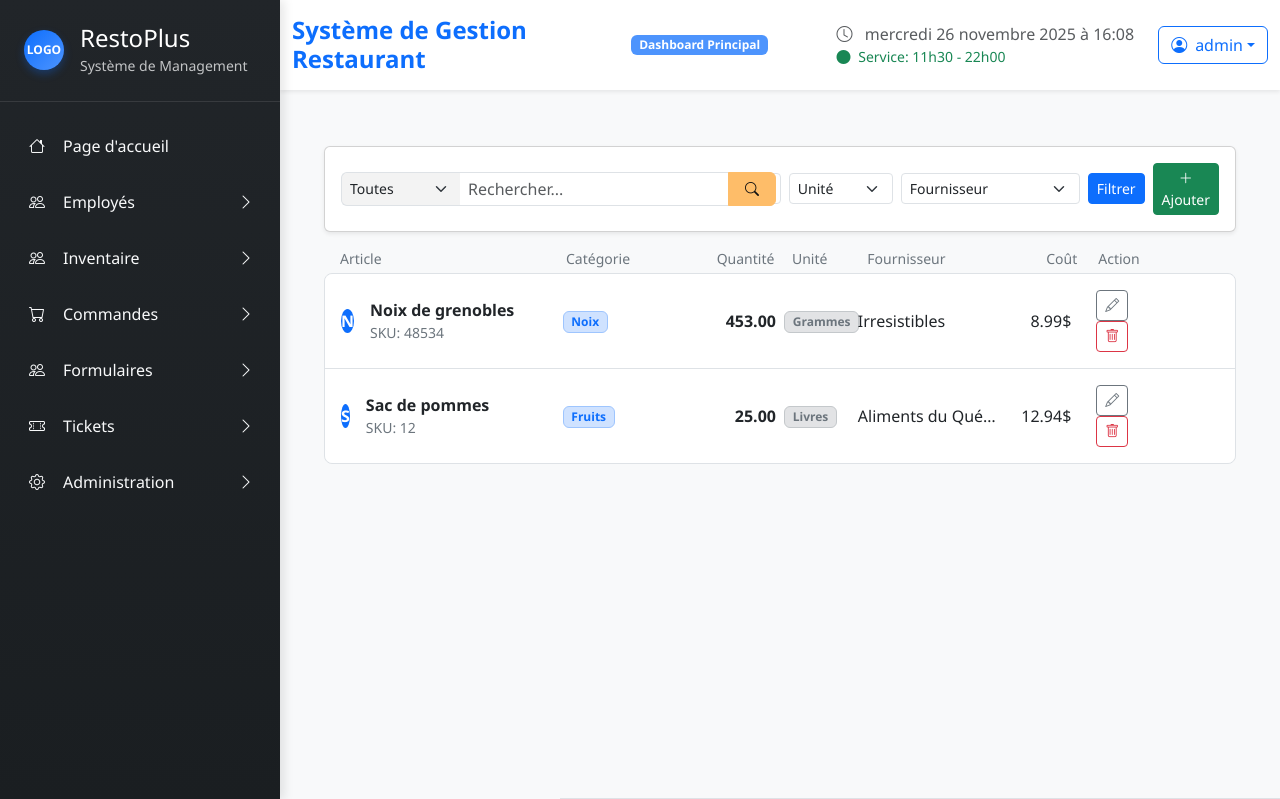
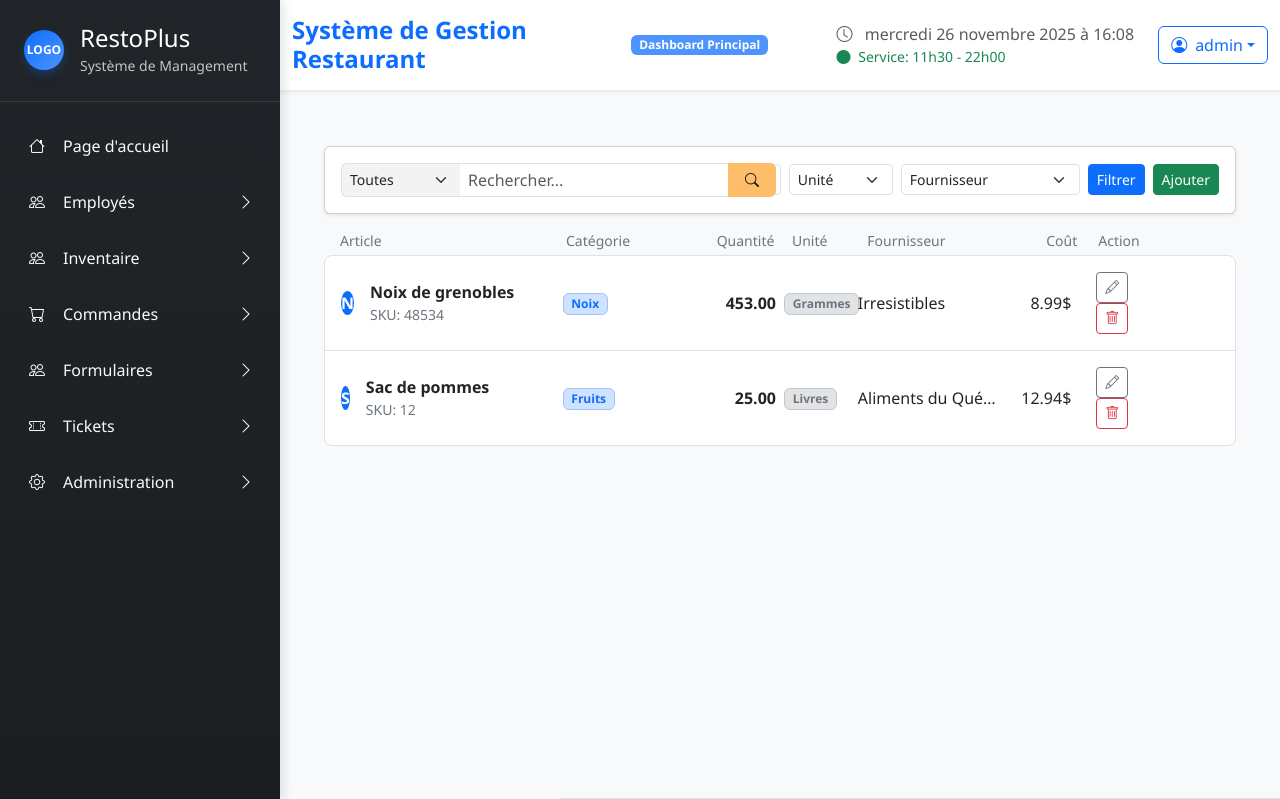
Before and after one commit to DylanNomaou/Approfondissement-Web, a Django app: page /inventory/ in a window 1280 px wide. Shown: the top 799 px of the page. Run offline with Django 5.2, Linux system fonts and the light colour scheme; a user stored in the database is signed in; data comes from the database, SQL or seed files in the repository.

Commit message:
ajustement du bouton ajouter démesuré

```diff
--- a/ApprofondissementWeb/restoplus/templates/restoplus/inventory_management.html
+++ b/ApprofondissementWeb/restoplus/templates/restoplus/inventory_management.html
@@ -42,7 +42,7 @@
                             class="btn btn-sm btn-outline-secondary">Réinitialiser</a>
                         {% endif %}
                         <button type="button" class="btn btn-sm btn-success" data-bs-toggle="modal" data-bs-target="#addInventoryModal">
-                            <i class="bi bi-plus-lg"></i> Ajouter
+                            Ajouter
                         </button>
                     </div>
                 </div>
```
